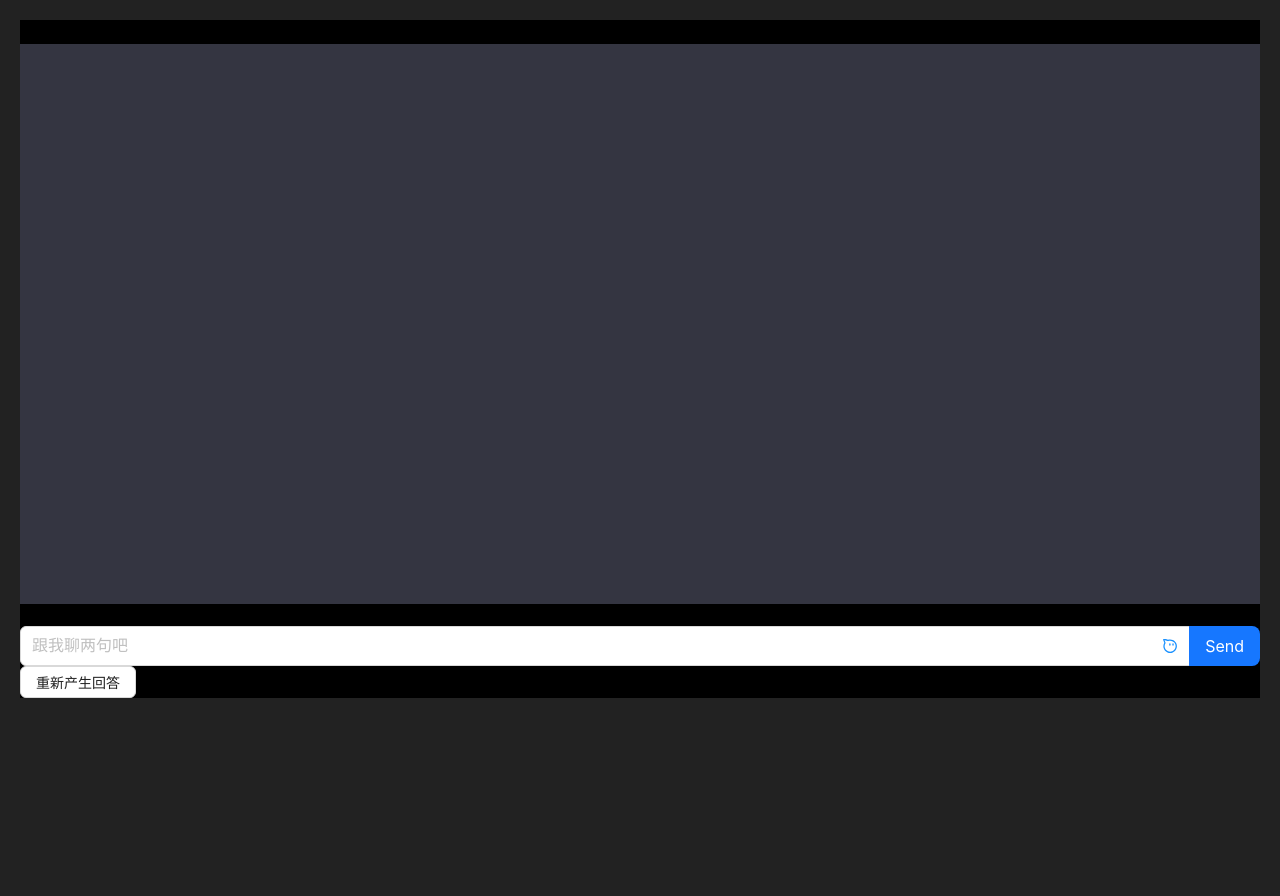
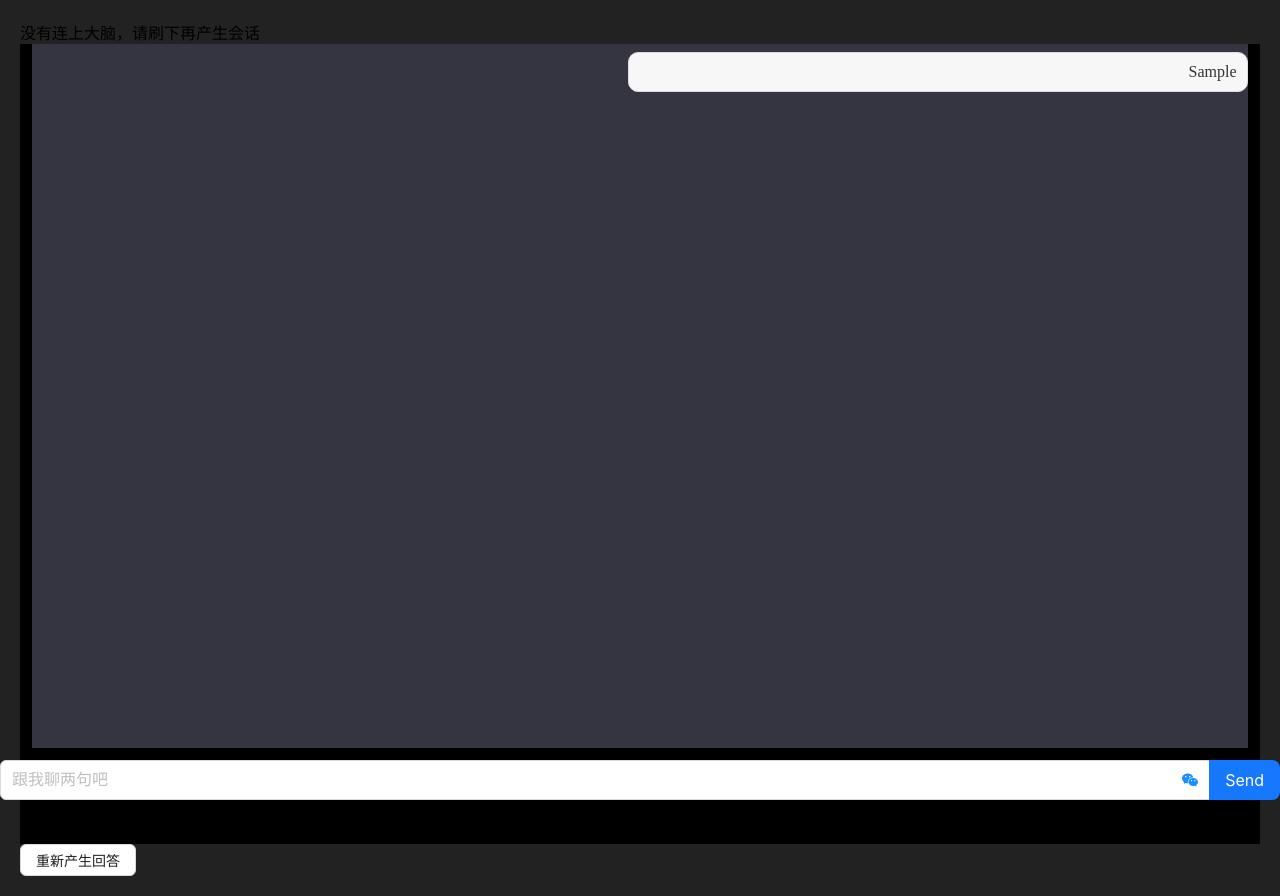
Before and after one commit to Robin021/ichatGPTWeb, a React (Create React App) app: page / in a window 1280 px wide. Both pictures are taken after typing "Sample" into the empty fields and a click on the button "Send". Before the commit the page ends 800 px from the top, so only its background shows below. Built offline with nearby package versions, Linux system fonts and the light colour scheme; no server answers.

Commit message:
update style

```diff
--- a/package.json
+++ b/package.json
@@ -7,6 +7,7 @@
     "@testing-library/jest-dom": "^5.16.5",
     "@testing-library/react": "^13.4.0",
     "@testing-library/user-event": "^13.5.0",
+    "alibabacloud-nls": "^1.0.3",
     "antd": "^5.1.4",
     "bootstrap": "^5.2.3",
     "react": "^18.2.0",
--- a/src/App.css
+++ b/src/App.css
@@ -2,64 +2,91 @@ html, body, * {
   margin: 0;
   padding: 0;
   box-sizing: border-box;
+
 }
 
 body  {
   background-color: #222;
   padding: 20px;
-}
-
-.question-form {
-  width: 95%;
-  position: absolute;
-  bottom: 20px;
-  display: flex;
-}
-
-.question-form input[type="text"] {
-  width: 90%;
-  height: 50px;
-  border: none;
-  padding: 15px;
-  font-size: 1.2rem;
-  background-color: #8e8ea0;
-}
-
-input[type="submit"] {
-  height: 50px;
-  border: none;
-  width: 10%;
+  font-family: Porsche Next;
 }
 
 .container {
   background-color: black;
+  display: flex;
+  justify-content: center;
+  height: 100vh;
+
 }
 
 .answer-area {
   background: #343541;
-    min-height: 70vh;
-    padding: 15px;
-    color: white;
-    font-family: roboto;
-    white-space: pre-wrap;
-    overflow-y: auto;
-    max-height: 200px;
+  color: white;
+  max-width: 98%;
+  /* display: flex; */
+  flex-direction: column;
+  overflow-y: scroll;
+  height: 88%;
+  overflow: auto;
+  flex-wrap: wrap;
+
 
 }
+@media only screen and (min-width: 600px) {
+  .answer-area {
+      width: 98%;
+      /* margin: 0 auto; */
+      overflow-y: scroll;
+  }
+}
 .answer-area .question {
-  color: blue;
-  background-color: lightyellow;
+  background-color: #f7f7f7;
+  padding: 10px;
+  border-radius: 10px;
+  border: 1px solid #ddd;
+  color: #333;
+  text-align: right;
+  float: right;
+  flex-wrap: wrap;
   }
 
 .answer-area .answer {
-color: green;
-background-color: lightgrey;
+  background-color: #e6f7ff;
+  padding: 100px;
+  border-radius: 10px;
+  border: 1px solid #ddd;
+  text-align: left;
+  padding: 10px;
+  color: #333;
+  float: left;
+  flex-wrap: wrap;
 }
+.answer-area .question, .answer-area .answer {
+  display: inline-block;
+  word-break: break-all;
+  margin:8px 0 ;
+  width: 51%;
+  flex-wrap: wrap;
+  flex-basis: auto;
+
+}
+
 .ant-space,.ant-space-item {
   width: 100% !important;
+  position: fixed;
+  bottom: 0;
+  left: 0;
+}
+.ant-spin {
+  z-index: 9999;
+  position: fixed;
+  bottom: 45px;
 }
 .alert-container {
   display: flex;
+  /* z-index: 9999; */
+  color: #f7f7f7;
   justify-content: center;
   align-items: center;
+
 }
--- a/src/App.js
+++ b/src/App.js
@@ -1,11 +1,14 @@
 import React from 'react';
 import { useEffect, useState } from 'react';
 import './App.css';
-import { Button } from 'antd';
-import { AliwangwangOutlined } from '@ant-design/icons';
-import { Alert } from 'antd';
-import { Input, Space } from 'antd';
-
+import { WechatOutlined } from '@ant-design/icons';
+import { Input, Space,Spin,Button,Watermark } from 'antd';
+const Nls = require('alibabacloud-nls')
+//Nls内部含SpeechRecognition, SpeechTranscription, SpeechSynthesizer
+//以下为使用import导入SDK
+//import { SpeechRecognition } from "alibabacloud-nls"
+//import { SpeechTranscription } from "alibabacloud-nls"
+//import { SpeechSynthesizer } from "alibabacloud-nls"
 
 function App() {
   const [error, setError] = useState(false);
@@ -18,40 +21,41 @@ function App() {
   const { Search } = Input;
   const [searchValue, setSearchValue] = useState('');
   const [isLoading, setIsLoading] = useState(false);
-
   const suffix = (
-    <AliwangwangOutlined
+    <WechatOutlined
       style={{
         fontSize: 16,
         color: '#1890ff',
       }}
     />
   );
+
   const handleSubmit = (e) => {
     setQuestions([...questions, e]);
-    // console.log(e)
     setSearchValue('');
     setIsLoading(true);
-  };
+    setPrevAnswer(prevAnswer + '<div class="question">' + e + '</div>');
+  }
+
   const getAnswer = async () => {
     if (questions.length === 0) {
       return;
     }
     try {
       setIsLoading(true);
-      let response = await fetch(`http://chatgpt.021d.com:5001/ask?q=${questions[0]}&conversation_id=${conversationId}`);
+      let response = await fetch(`http://127.0.0.1:5001/ask?q=${questions[0]}&conversation_id=${conversationId}`);
       response = await response.json();
       setAnswers([...answers, response.answers]);
       setQuestions([]);
-      setPrevAnswer(prevAnswer + '\n你: ' + questions[0] + '\n\nChatBot:' + response.answers + '\n');
+      setPrevAnswer(prevAnswer + '<div class="answer">' + response.answers + '</div>');
       setError(false);
       setIsLoading(false);
-
     } catch (e) {
       setError(true);
       setIsLoading(false);
     }
   }
+
 
   useEffect(() => {
     getAnswer();
@@ -63,7 +67,7 @@ function App() {
   useEffect(() => {
     const getNewConversationId = async () => {
       try {
-        let response = await fetch(`http://chatgpt.021d.com:5001/new-conversation`);
+        let response = await fetch(`http://127.0.0.1:5001/new-conversation`);
         response = await response.json();
         const id = response.id;
         setConversationId(id);
@@ -78,17 +82,17 @@ function App() {
   }, [prevAnswer]);
 
   return (
+    <Watermark content="">
+    {connectionError && <div className="error-message">没有连上大脑，请刷下再产生会话</div>}
+    <div className='container'>
+      <div className="answer-area" dangerouslySetInnerHTML={{__html: prevAnswer}} />
+      </div>
 
-    <div className='container'>
-      {connectionError && <div className="error-message">没有连上大脑，请刷下再产生会话</div>}
-      <pre className='answer-area'>
-        {prevAnswer}
-        <br />
-      </pre>
       <Space direction="vertical">
-        <div className='alert-container'>
-          {isLoading && <Alert message="等待回复中..." type="info" />}
-        </div>
+      <div className='alert-container'>
+          {isLoading && <Spin />}
+          {/* {isLoading && "正在获取答案"} */}
+      </div>
         <Search
           placeholder="跟我聊两句吧"
           enterButton="Send"
@@ -100,11 +104,9 @@ function App() {
           onChange={e => setSearchValue(e.target.value)}
         />
       </Space>
-      {/* <Alert message="消息已发送" type="success" /> */}
-      {isLoading && <div>等待回复中...</div>}
-      {error && <Button color="danger" onClick={() => getAnswer()}>重新产生回答</Button>}
-    </div>
+      {error && <Button color="danger" onClick={() => handleSubmit()}>重新产生回答</Button>}
 
+    </Watermark>
   );
 }
 
```
Also changed, not shown: 1 other file (tests, documents, lock files or other folders).
